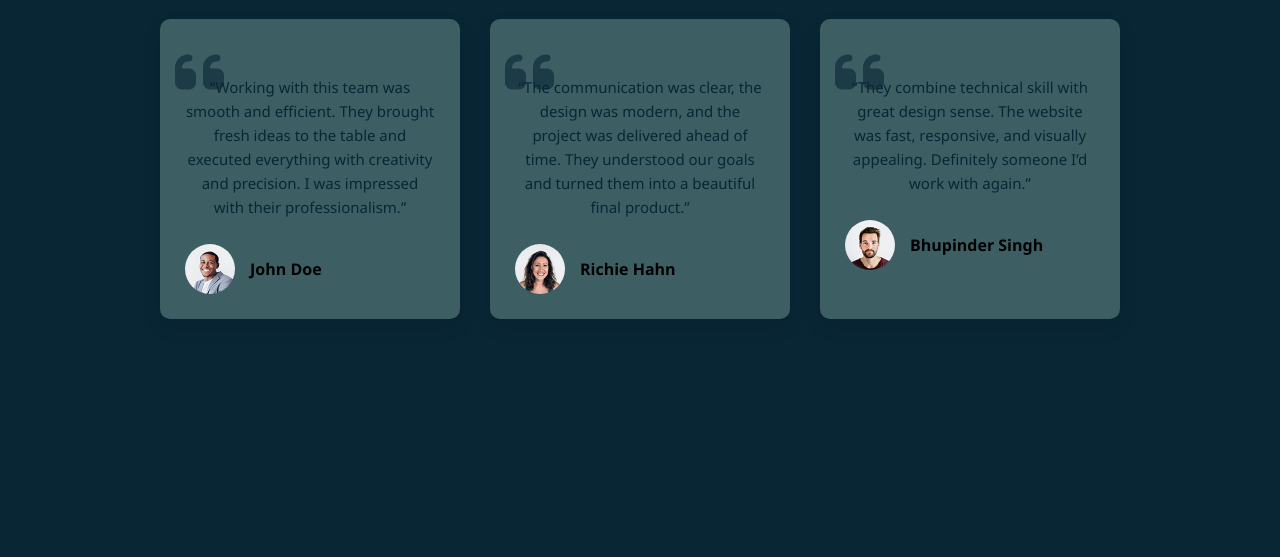
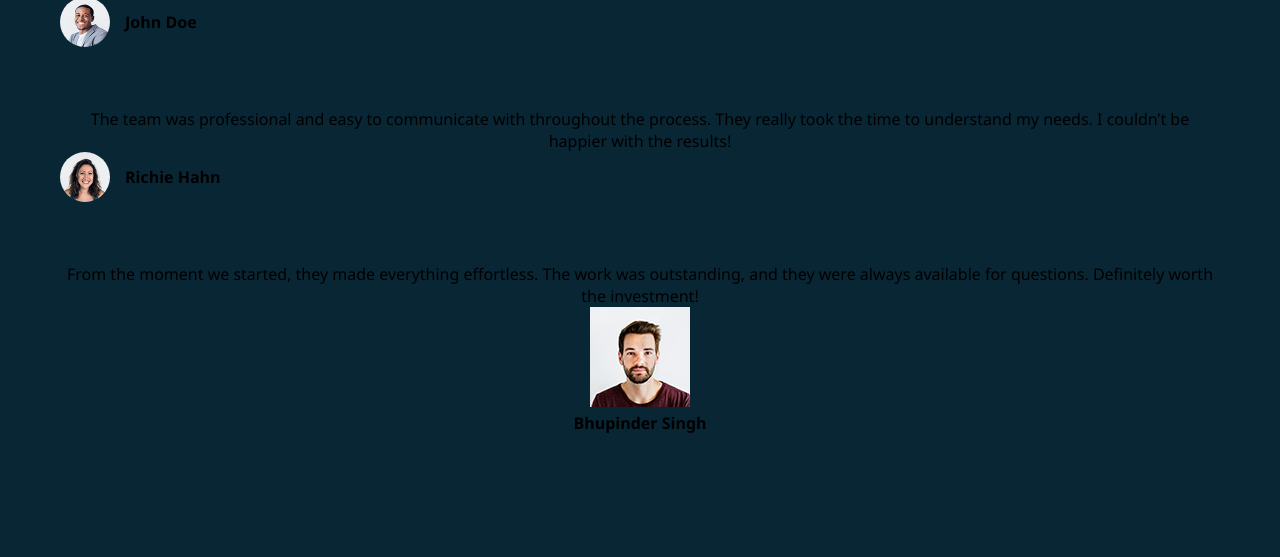
Before and after one commit to furkan-memon/rw_furkanmemon_lecturee_css, a plain HTML site: page CSS/final exam/testimonial/index.html in a window 1280 px wide. Shown: the part 243-800 px from the top of the page. Drawn offline with Linux system fonts and the light colour scheme.

Commit message:
Update index.html

```diff
--- a/CSS/final exam/testimonial/index.html
+++ b/CSS/final exam/testimonial/index.html
@@ -15,16 +15,18 @@
 
 
             <!-- <p class="section-subtitle">TESTIMONIALS</p> -->
-            <h2 class="section-title">Our Client Testimonials</h2>
+            <h2 class="stitle">Our Client Testimonials</h2>
 
             <div class="testimonial-grid">
 
-                <div class="testimonial-card">
+                <div class="card">
                     <div class="quote">
                         <i class="fa-solid fa-quote-left" style="position:sticky;"></i>
                     </div>
                     <p>
-                        “Working with this team was smooth and efficient. They brought fresh ideas to the table and
+                      I’m beyond impressed with the service I received. Everything was delivered on time and exactly as
+                        promised. Highly recommend to anyone looking for quality and reliability!“Working with this team
+                        was smooth and efficient. They brought fresh ideas to the table and
                         executed everything with creativity and precision. I was impressed with their professionalism.”
                     </p>
                     <div class="user-info">
@@ -35,14 +37,13 @@
                     </div>
                 </div>
 
-                <div class="testimonial-card" >
+                <div class="card" >
                     <div class="quote">
                         <i class="fa-solid fa-quote-left"></i>
 
                     </div>
                     <p>
-                        “The communication was clear, the design was modern, and the project was delivered ahead of time.
-                They understood our goals and turned them into a beautiful final product.”
+                       The team was professional and easy to communicate with throughout the process. They really took the time to understand my needs. I couldn’t be happier with the results!
                     </p>
                     <div class="user-info">
                         <img src="./asset/image/asset 64.jpeg" alt="John Doe">
@@ -53,16 +54,15 @@
                 </div>
 
 
-                <div class="testimonial-card">
+                <div class="card">
                     <div class="quote">
                         <i class="fa-solid fa-quote-left"></i>
 
                     </div>
                     <p>
-                        “They combine technical skill with great design sense. The website was fast, responsive, and
-                        visually appealing. Definitely someone I’d work with again.”
+                        From the moment we started, they made everything effortless. The work was outstanding, and they were always available for questions. Definitely worth the investment!
                     </p>
-                    <div class="user-info">
+                    <div class="userinfo">
                         <img src="./asset/image/asset 65.jpeg" alt="John Doe">
                         <div>
                             <h4>Bhupinder Singh</h4>
```
